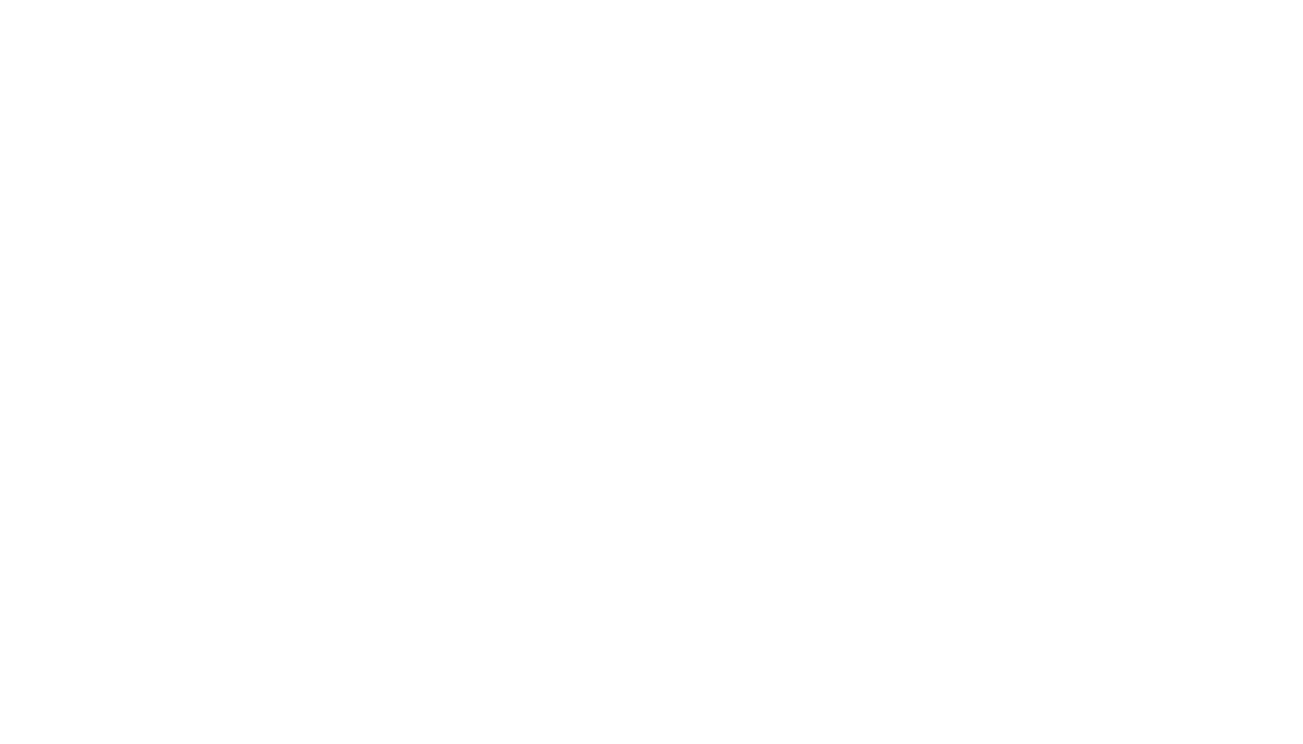
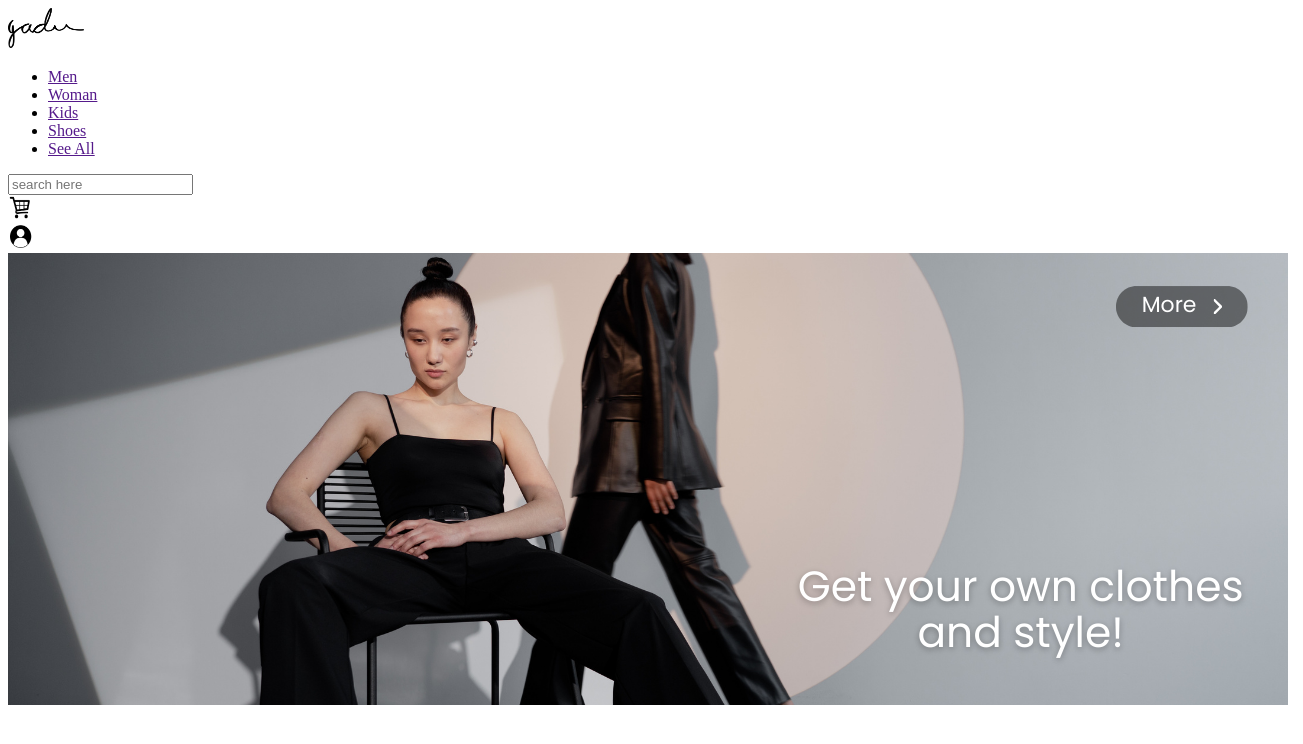
Before and after one commit to vilela00/gadu, a plain HTML site: page index.html in a window 1280 px wide. Shown: the whole page, 1303 px wide, since content can reach past the window. Drawn offline with Linux system fonts and the light colour scheme.

Commit message:
add: index content

```diff
--- a/index.html
+++ b/index.html
@@ -6,6 +6,33 @@
     <title>Gadu Fashion E-Commerce</title>
 </head>
 <body>
-
+    <header>
+        <div>
+            <img src="./img/logo.png" width="6%" alt="">
+        </div>
+        <div>
+            <nav>
+                <ul>
+                    <li><a href="">Men</a></li>
+                    <li><a href="">Woman</a></li>
+                    <li><a href="">Kids</a></li>
+                    <li><a href="">Shoes</a></li>
+                    <li><a href="">See All</a></li>
+                </ul>
+            </nav>
+        </div>
+        <div>
+            <input type="search" name="buscar" placeholder="search here">
+        </div>
+        <div>
+           <a href=""><img src="./img/cart_icon.png" width="25px" height="25px" alt=""></a>
+        </div>
+        <div>
+            <a href=""><img src="./img/user_icon.png" width="25px" height="25px" alt=""></a>
+        </div>
+    </header>
+    <section>
+        <a href=""><img src="./img/banner_home_1.png" alt=""></a>
+    </section>
 </body>
 </html>
```
Also changed, not shown: img/banner_home_1.png (added), img/cart_icon.png (added), img/logo.png (added), img/user_icon.png (added).
